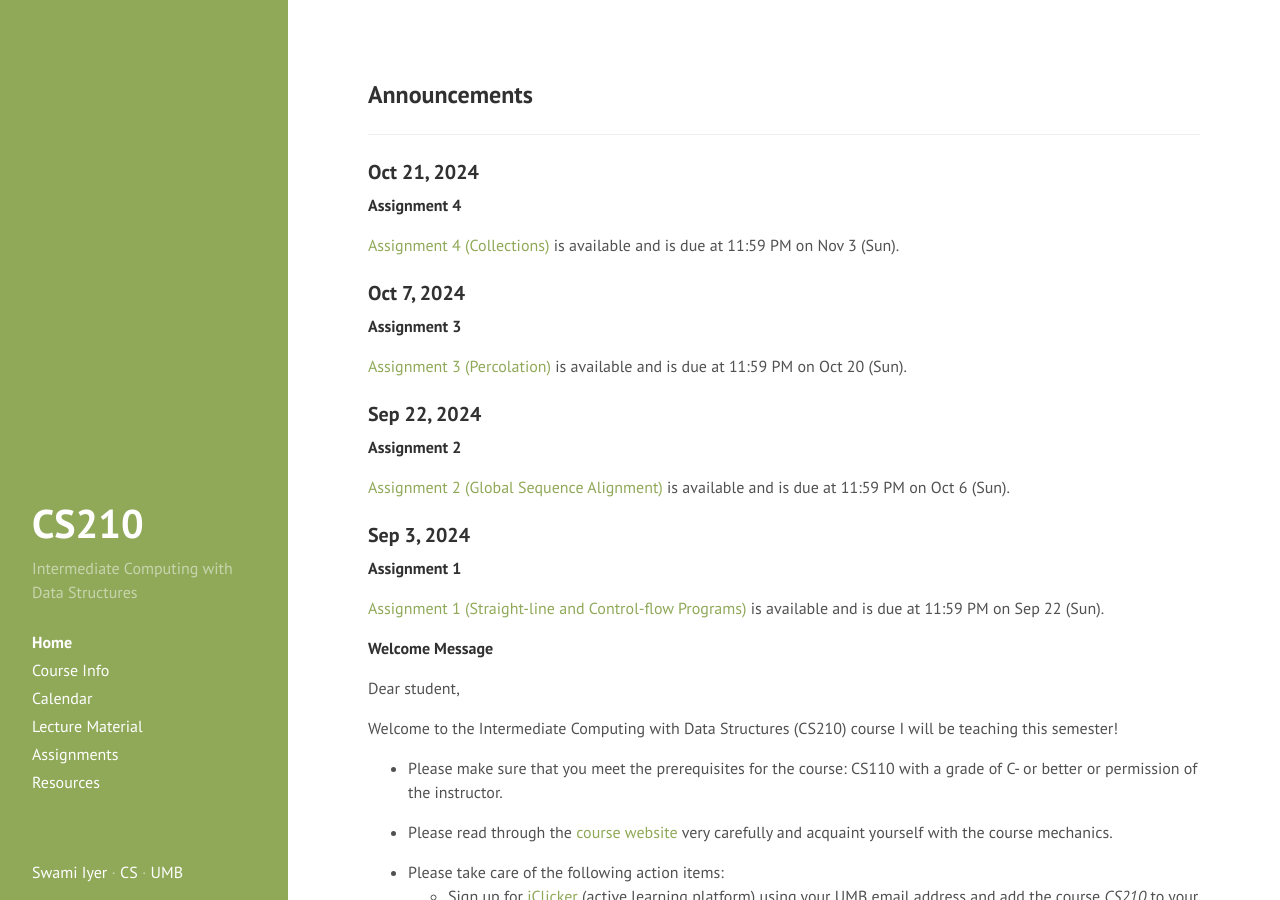
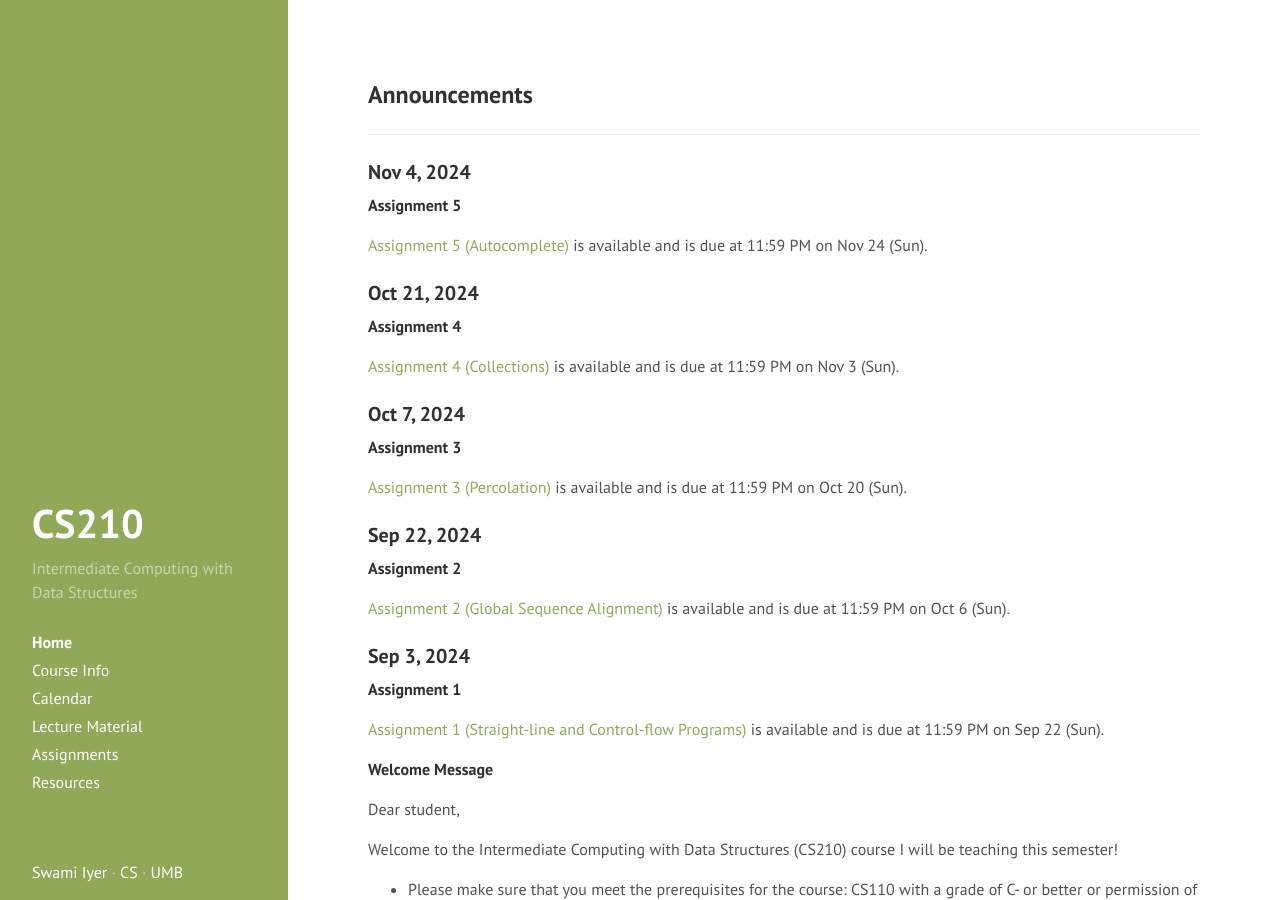
Before and after one commit to swamiiyer/swamiiyer.github.io, a Jekyll site: the page built from _pages/cs210/index.md, in a window 1280 px wide and 900 px high. Built offline with Jekyll 4.4.1, drawn with Linux system fonts in a browser that asks for light colours.

```diff
--- a/_pages/cs210/index.md
+++ b/_pages/cs210/index.md
@@ -4,6 +4,12 @@ layout: cs210_page
 title: Home
 order: 1
 ---
+
+### Nov 4, 2024
+
+**Assignment 5**
+
+[Assignment 5 (Autocomplete)](assignments.html) is available and is due at 11:59 PM on Nov 24 (Sun).
 
 ### Oct 21, 2024
 
```
Also changed, not shown: _pages/cs110/index.md (+6 -0 lines).
